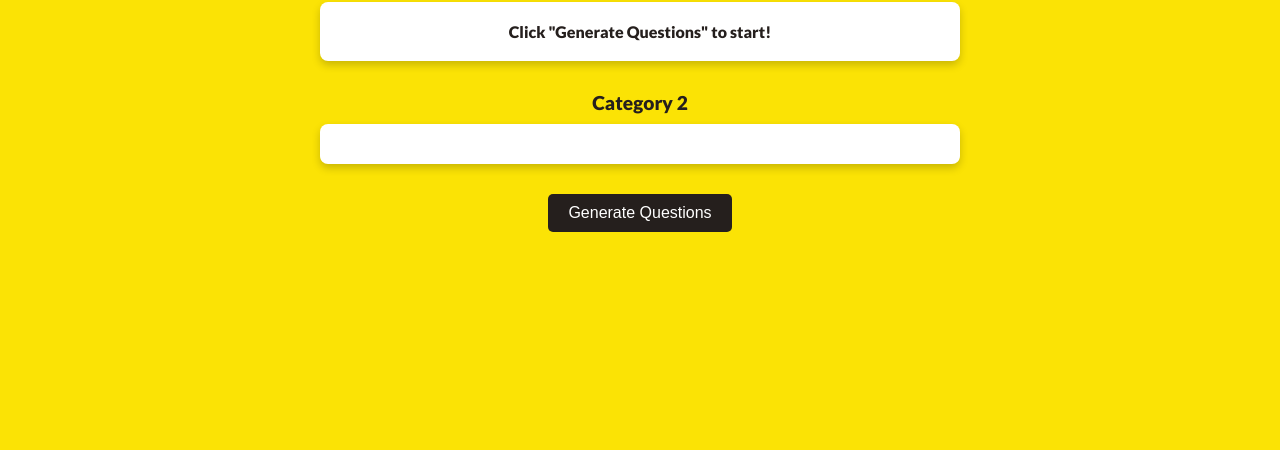
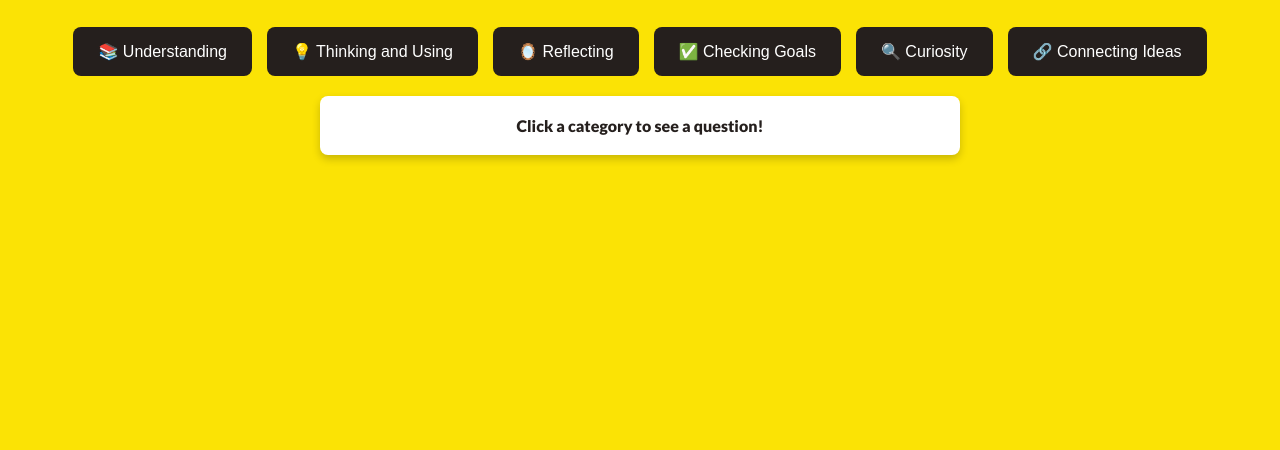
Before and after one commit to GlennMalcolm/randomquestionpicker, a plain HTML site: page questions.html in a window 1280 px wide. Shown: the part 350-800 px from the top of the page. Drawn offline with Linux system fonts and the light colour scheme.

Commit message:
Update questions.html

```diff
--- a/questions.html
+++ b/questions.html
@@ -21,35 +21,36 @@
         h1 {
             color: #251f1d;
         }
-        .question-category {
-            font-size: 1.2em;
-            font-weight: bold;
+        .button-container {
+            display: flex;
+            flex-wrap: wrap;
+            justify-content: center;
+            gap: 15px;
             margin-top: 20px;
-            color: #251f1d;
+        }
+        .category-button {
+            padding: 15px 25px;
+            font-size: 1em;
+            color: #fff;
+            background-color: #251f1d;
+            border: none;
+            border-radius: 8px;
+            cursor: pointer;
+            transition: background-color 0.3s;
+        }
+        .category-button.active {
+            background-color: #3a3433;
         }
         .question-box {
             width: 80%;
             max-width: 600px;
             background-color: #fff;
             padding: 20px;
-            margin: 10px 0;
+            margin: 20px 0;
             box-shadow: 0 4px 8px rgba(0, 0, 0, 0.2);
             border-radius: 8px;
             text-align: center;
             color: #251f1d;
-        }
-        button {
-            padding: 10px 20px;
-            font-size: 1em;
-            color: #fff;
-            background-color: #251f1d;
-            border: none;
-            border-radius: 5px;
-            cursor: pointer;
-            margin-top: 20px;
-        }
-        button:hover {
-            background-color: #3a3433;
         }
     </style>
 </head>
@@ -57,13 +58,16 @@
 
     <h1>Random Class Questions</h1>
 
-    <div class="question-category" id="category1">Category 1</div>
-    <div id="question1" class="question-box">Click "Generate Questions" to start!</div>
+    <div class="button-container">
+        <button class="category-button" onclick="showQuestion('understanding')">📚 Understanding</button>
+        <button class="category-button" onclick="showQuestion('thinkingAndUsing')">💡 Thinking and Using</button>
+        <button class="category-button" onclick="showQuestion('reflecting')">🪞 Reflecting</button>
+        <button class="category-button" onclick="showQuestion('checkingGoals')">✅ Checking Goals</button>
+        <button class="category-button" onclick="showQuestion('curiosity')">🔍 Curiosity</button>
+        <button class="category-button" onclick="showQuestion('connectingIdeas')">🔗 Connecting Ideas</button>
+    </div>
 
-    <div class="question-category" id="category2">Category 2</div>
-    <div id="question2" class="question-box"></div>
-
-    <button onclick="generateQuestions()">Generate Questions</button>
+    <div id="question" class="question-box">Click a category to see a question!</div>
 
     <script>
         // Define questions by category
@@ -106,44 +110,20 @@
             ]
         };
 
-        // Categories and their display names with emojis
-        const categories = [
-            { key: 'understanding', name: '📚 Understanding What We’ve Learned' },
-            { key: 'thinkingAndUsing', name: '💡 Thinking and Using Ideas' },
-            { key: 'reflecting', name: '🪞 Reflecting on How You Learn' },
-            { key: 'checkingGoals', name: '✅ Checking In and Setting Goals' },
-            { key: 'curiosity', name: '🔍 Getting Curious' },
-            { key: 'connectingIdeas', name: '🔗 Bringing Ideas Together' }
-        ];
+        // Function to display a question and highlight the active button
+        function showQuestion(category) {
+            // Get a random question from the selected category
+            const categoryQuestions = questions[category];
+            const randomIndex = Math.floor(Math.random() * categoryQuestions.length);
+            const question = categoryQuestions[randomIndex];
 
-        // Function to generate two random questions from different categories
-        function generateQuestions() {
-            // Select two different random categories
-            const selectedCategories = [];
-            while (selectedCategories.length < 2) {
-                const randomIndex = Math.floor(Math.random() * categories.length);
-                const selectedCategory = categories[randomIndex];
-                if (!selectedCategories.includes(selectedCategory)) {
-                    selectedCategories.push(selectedCategory);
-                }
-            }
+            // Update the question display
+            document.getElementById("question").textContent = question;
 
-            // Get random questions from the selected categories
-            const question1 = randomQuestionFromCategory(selectedCategories[0].key);
-            const question2 = randomQuestionFromCategory(selectedCategories[1].key);
-
-            // Display categories and questions on the page
-            document.getElementById("category1").textContent = selectedCategories[0].name;
-            document.getElementById("question1").textContent = question1;
-            document.getElementById("category2").textContent = selectedCategories[1].name;
-            document.getElementById("question2").textContent = question2;
-        }
-
-        // Function to get a random question from a specific category
-        function randomQuestionFromCategory(categoryKey) {
-            const categoryQuestions = questions[categoryKey];
-            const randomIndex = Math.floor(Math.random() * categoryQuestions.length);
-            return categoryQuestions[randomIndex];
+            // Highlight the active button
+            const buttons = document.querySelectorAll(".category-button");
+            buttons.forEach(button => button.classList.remove("active"));
+            event.target.classList.add("active");
         }
     </script>
 
```
